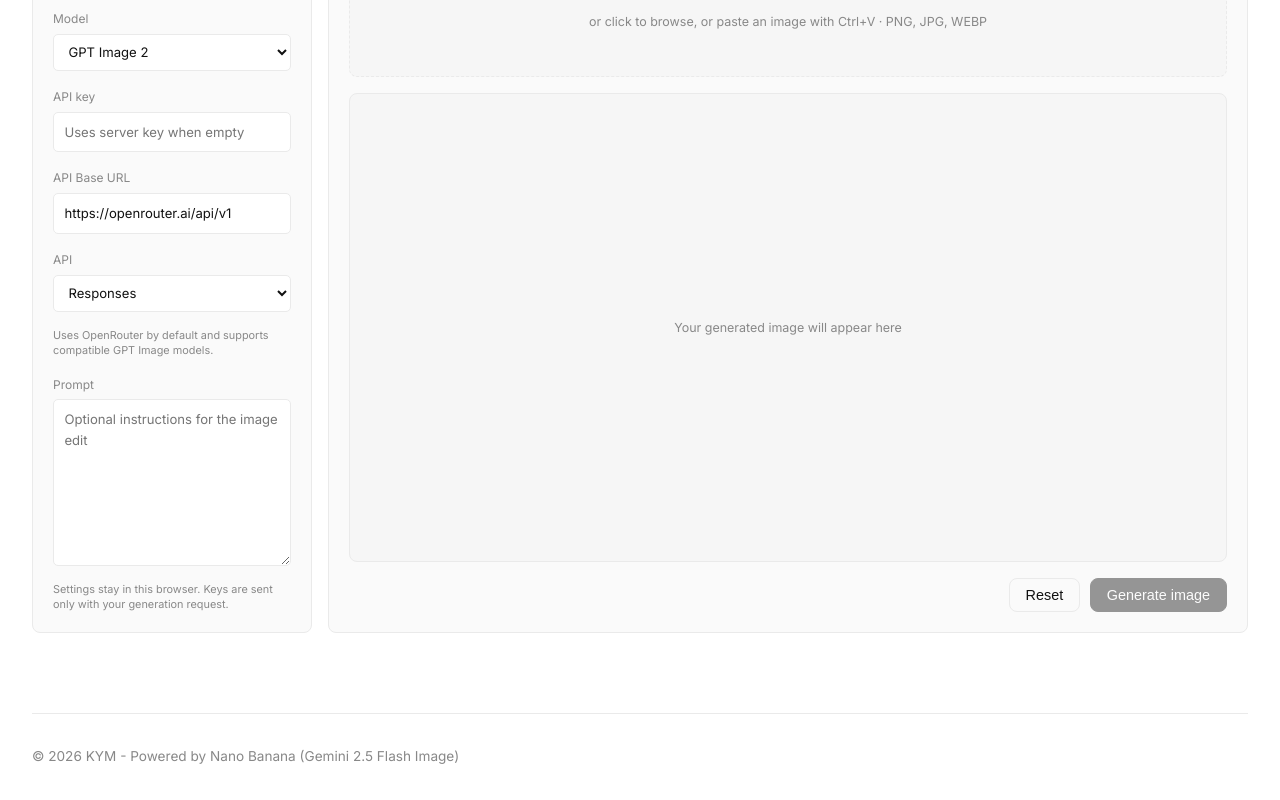
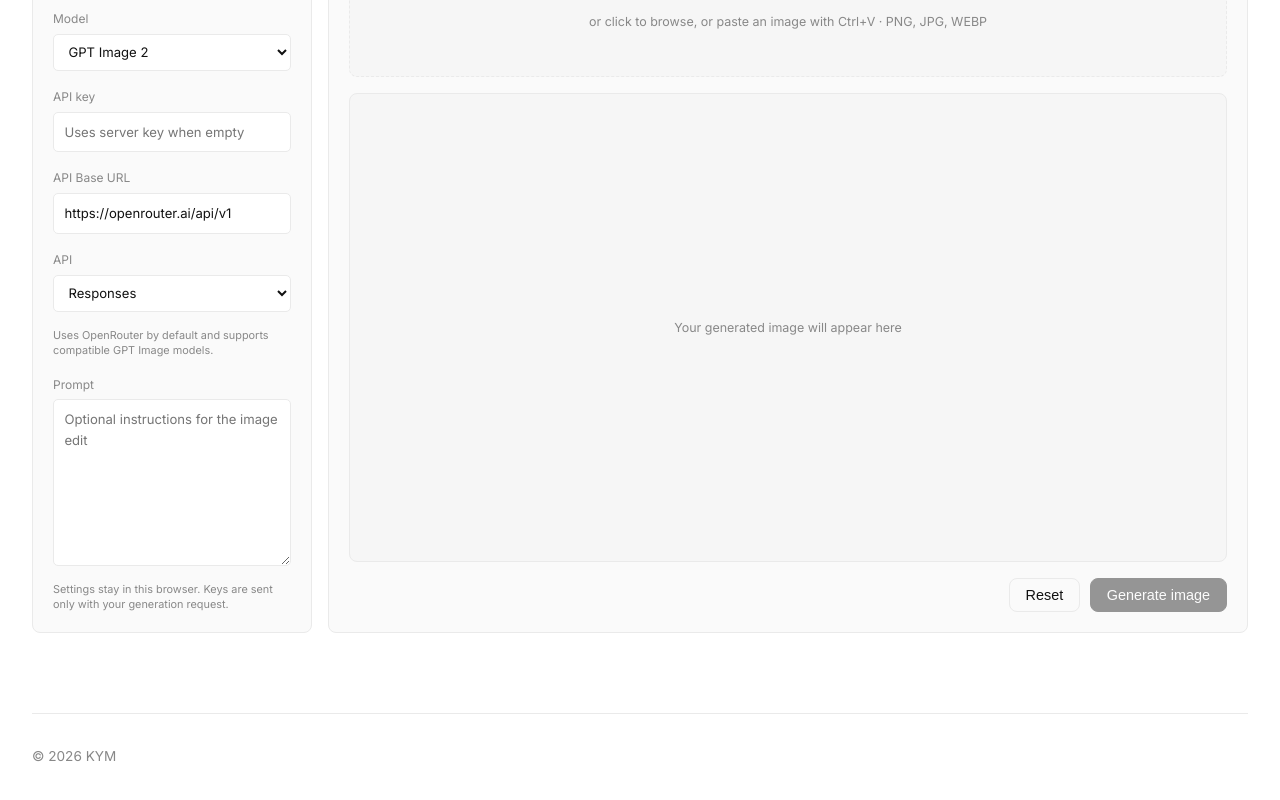
Before and after one commit to sakulik2/kirkyourmusic, a Next.js app: page / in a window 1280 px wide. Shown: the part 277-1077 px from the top of the page. Built offline with nearby package versions, Linux system fonts and the light colour scheme.

Commit message:
fix: remove powered by footer text

```diff
--- a/app/layout.tsx
+++ b/app/layout.tsx
@@ -26,7 +26,7 @@ export default function RootLayout({
           </header>
           {children}
           <footer>
-            &copy; {new Date().getFullYear()} KYM - Powered by Nano Banana (Gemini 2.5 Flash Image)
+          &copy; {new Date().getFullYear()} KYM
           </footer>
         </div>
       </body>
```
